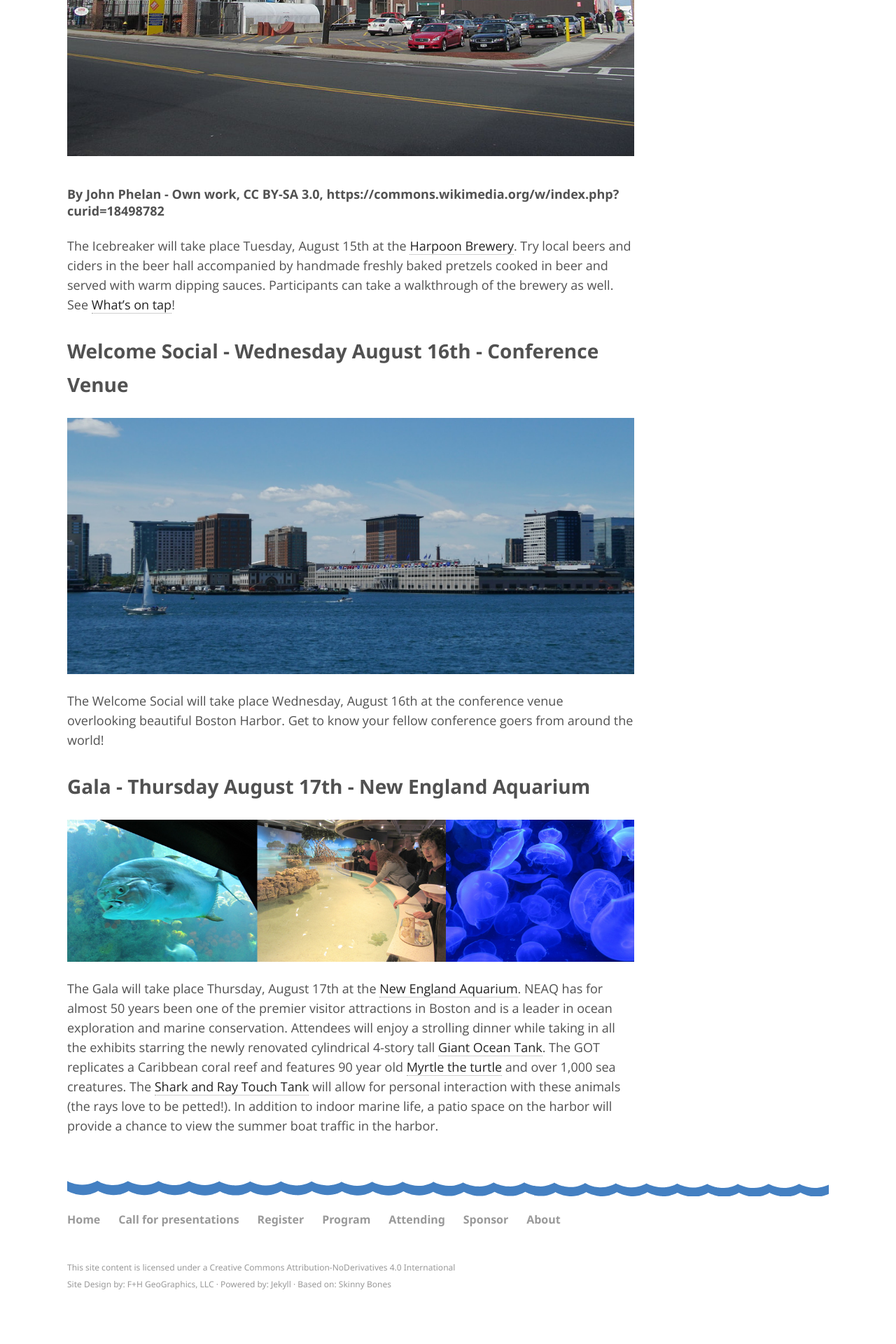
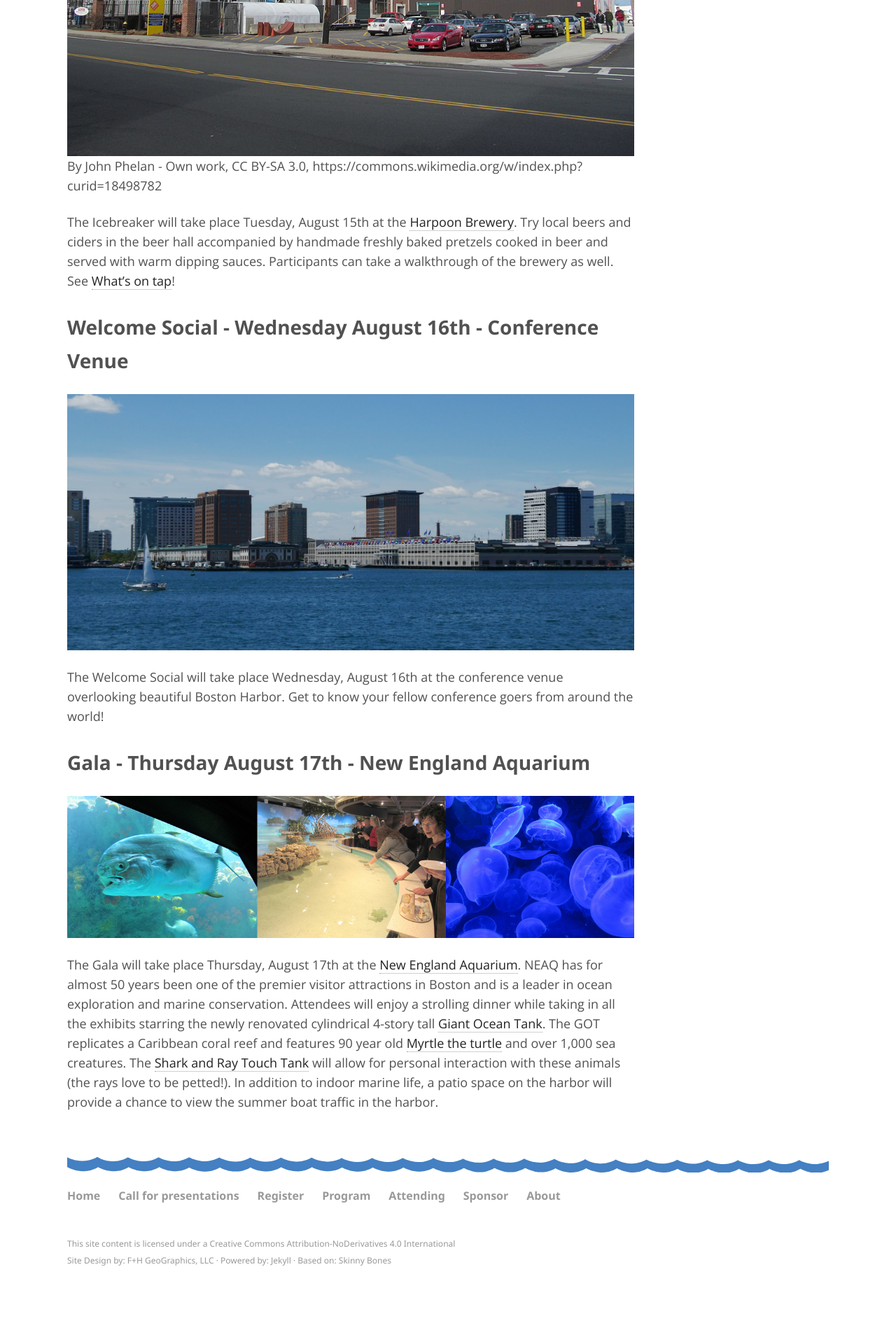
Before and after one commit to AvidGeo/foss4g2017-dev, a Jekyll site: the page built from attending/index.md, in a window 1280 px wide. Shown: the part 2240-4160 px from the top of the page at 70% size. Built offline with Jekyll 4.4.1, drawn with Linux system fonts in a browser that asks for light colours; after the commit the page ends 4127 px from its top, so only the background shows below that.

```diff
--- a/attending/index.md
+++ b/attending/index.md
@@ -25,7 +25,7 @@ A room block has been reserved for event participants at the [Seaport Hotel & Wo
 ### Icebreaker - Tuesday, August 15th - Harpoon Brewery
 
 ![Workshops](../images/extracurricular/harpoon_brewery.jpg "Harpoon Brewery")
-###### By John Phelan - Own work, CC BY-SA 3.0, https://commons.wikimedia.org/w/index.php?curid=18498782
+By John Phelan - Own work, CC BY-SA 3.0, https://commons.wikimedia.org/w/index.php?curid=18498782
 
 The Icebreaker will take place Tuesday, August 15th at the [Harpoon Brewery](http://www.harpoonbrewery.com/).  Try local beers and ciders in the beer hall accompanied by handmade freshly baked pretzels cooked in beer and served with warm dipping sauces.  Participants can take a walkthrough of the brewery as well.  See [What’s on tap](http://www.harpoonbrewery.com/breweries/boston/whats-on-tap)!
 
```
